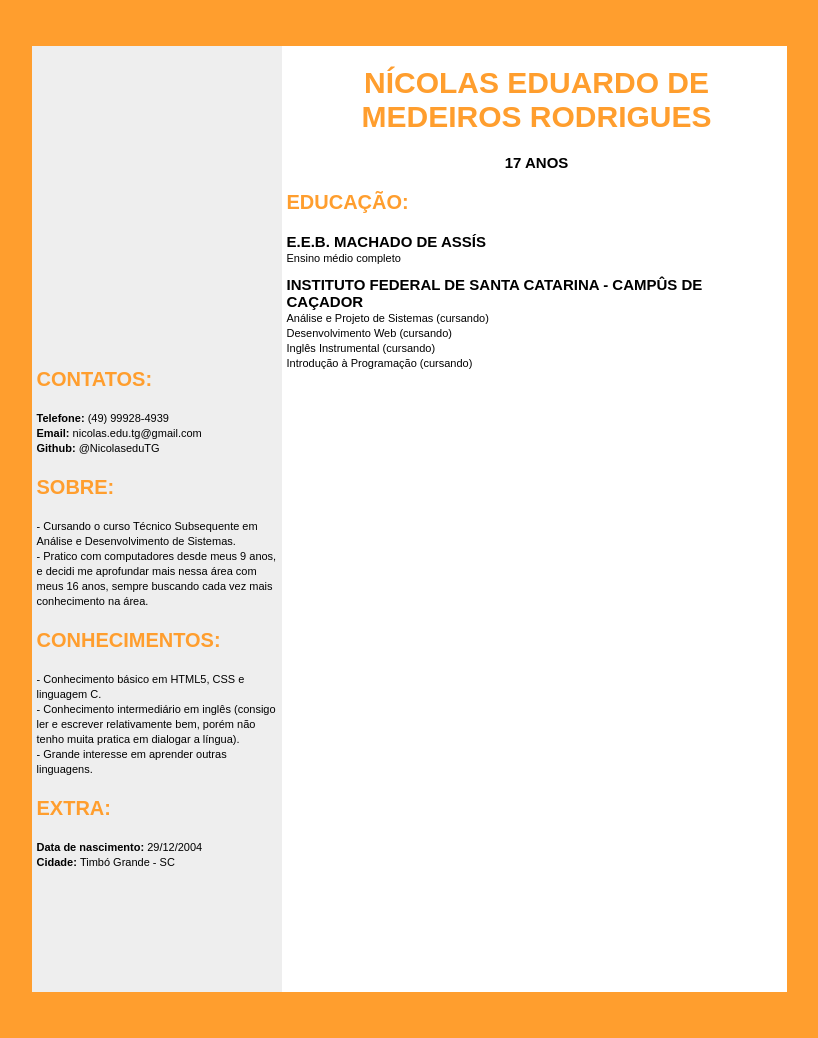
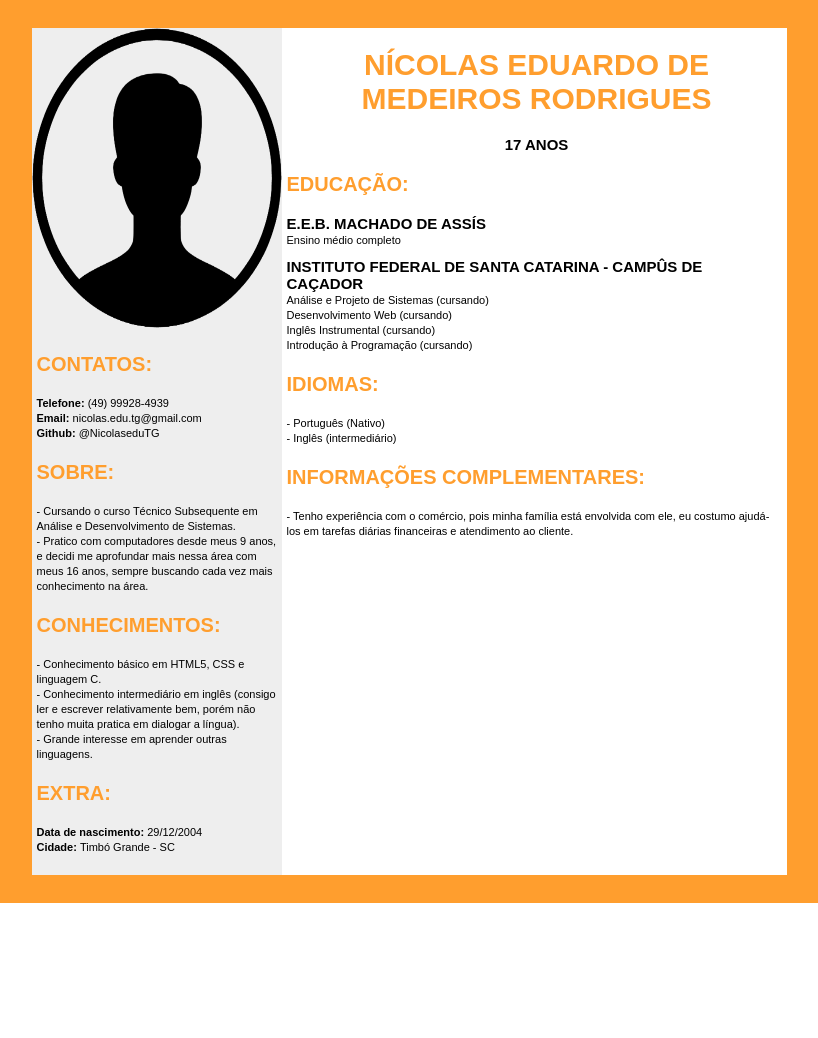
Before and after one commit to NicolaseduTG/curriculo, a plain HTML site: page index.html in a window 1280 px wide. Shown: the whole page, without its empty margins (231-1049 px from the left). After the commit the page ends 903 px from the top, so only its background shows below. Drawn offline with Linux system fonts and the light colour scheme.

Commit message:
Currículo quase finalizado, falta foto, e mais algumas informações

```diff
--- a/estilo.css
+++ b/estilo.css
@@ -4,6 +4,11 @@ html, body {
 
 p{
     font-family: Arial, Helvetica, sans-serif
+}
+
+img{
+    width: 250px;
+    height: 300px;
 }
 
 .container {
@@ -57,13 +62,13 @@ p{
     width: 250px;
     height: 100%;
     margin: 5px;
-    margin-top: 100px;
+
 }
 
 .borda{
     width: 100%;
     background-color: rgb(255, 158, 46);
-    height: 50px;
+    height: 30px;
 }
 
 .geral{
--- a/index.html
+++ b/index.html
@@ -14,6 +14,7 @@
                 <div class="info">
                     <div class="pic">
                         <div>
+                            <img src="teste.png" alt="teste">
                         </div>
                     </div>
                     <div class="sobre">
@@ -56,6 +57,15 @@
                         Inglês Instrumental (cursando)<br>
                         Introdução à Programação (cursando)
                     </p>
+                    <p class="title">IDIOMAS:</p>
+                    <p class="text">
+                        - Português (Nativo)<br>
+                        - Inglês (intermediário)
+                    </p>
+                    <p class="title">INFORMAÇÕES COMPLEMENTARES:</p>
+                    <p class="text">
+                        - Tenho experiência com o comércio, pois minha família está envolvida com ele, eu costumo ajudá-los em tarefas diárias financeiras e atendimento ao cliente.
+                    </p>
                 </div>
             </div>
             <div class="borda"></div>
```
Also changed, not shown: teste.png (added).
